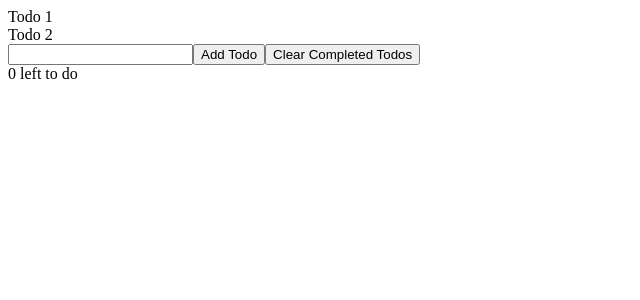
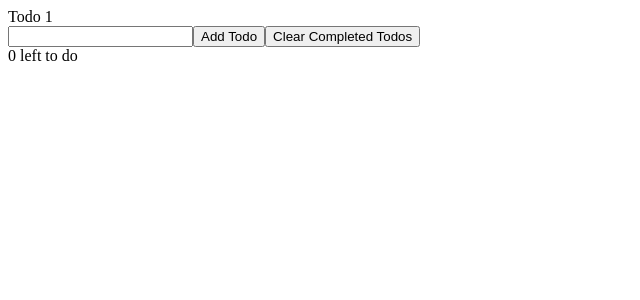
Before and after one commit to Shazammon/react-practice, a React (Create React App) app: page / in a window 1280 px wide. Shown: the top 300 px of the page, without its empty margins (0-640 px from the left). Built offline with nearby package versions, Linux system fonts and the light colour scheme.

Commit message:
updated todos state to be object instead of array

```diff
--- a/src/App.js
+++ b/src/App.js
@@ -2,7 +2,7 @@ import React, { useState } from 'react';
 import TodoList from './TodoList';
 
 function App() {
-  const [todos, setTodos] = useState(['Todo 1', 'Todo 2'])
+  const [todos, setTodos] = useState([{id: 1, name: 'Todo 1', complete: false }])
   return (
     <>
       <TodoList todos={todos} />
--- a/src/Todo.js
+++ b/src/Todo.js
@@ -3,7 +3,10 @@ import React from 'react'
 export default function Todo( {todo} ) {
   return (
     <div>
-      {todo}
+        <label>
+
+        </label>
+      {todo.name}
     </div>
   )
 }
--- a/src/TodoList.js
+++ b/src/TodoList.js
@@ -4,7 +4,10 @@ import Todo from './Todo'
 export default function TodoList({todos}) {
   return (
     todos.map(todo => {
-        return <Todo todo={todo} />
+        return <Todo
+        key={todo.id}
+        todo={todo}
+         />
     })
   )
 }
```
